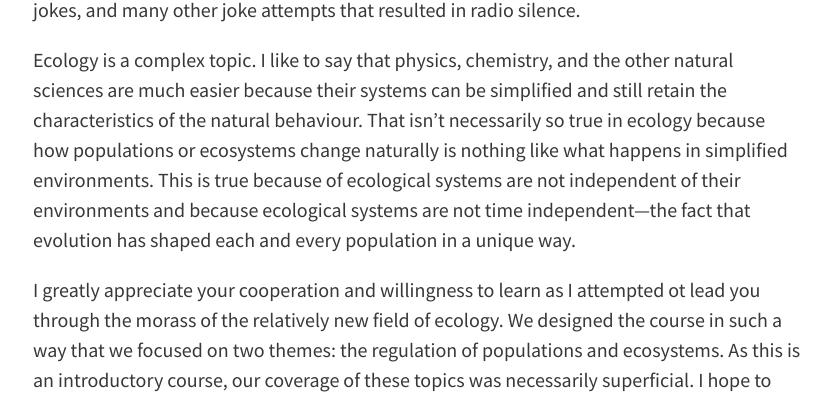
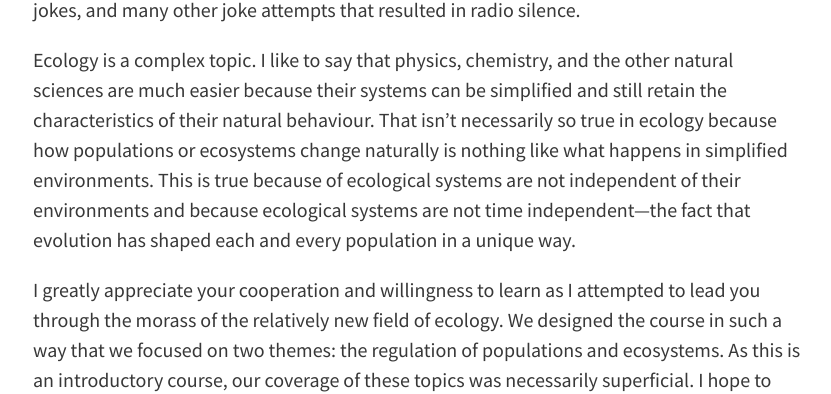
Before and after one commit to davan690/ColbyEcology.github.io, a Jekyll site: the page built from _posts/2018-12-13-ThankYou.md, in a window 1280 px wide and 1400 px high, scrolled down 680 px. Shown: the part 213-607 px from the top of the window, without its empty margins (223-1054 px from the left). Built offline with Jekyll 4.4.1, drawn with Linux system fonts in a browser that asks for light colours; comment, search, counter and statistics services are not loaded; some of the changed text lies outside the part shown.

Commit message:
thank you post edit 1

```diff
--- a/_posts/2018-12-13-ThankYou.md
+++ b/_posts/2018-12-13-ThankYou.md
@@ -12,14 +12,14 @@ I'm proctoring your final, where I've asked for you to demonstrate your understa
 
 The semester has been a quite a journey: 41 meetings (roughly 2370 minutes, which is 39.5 hours or about 3 full waking days), around 36 lectures (roughly 1800 minutes, which is 30 hours or just under 3 full waking days of listening to me straight!), 3 2-hr. exams, 12 quizzes, 12 problem sets, 1 optional problem set, 1 projector-bulb failure, 1 chalk-talk, probably over 1000 instances of me mentioning each the words "population" and "ecosystem," dozens of derivatives written, a plethora of phase planes drawn, at least two self-deprecating long-hair jokes, and many other joke attempts that resulted in radio silence.
 
-Ecology is a complex topic. I like to say that physics, chemistry, and the other natural sciences are much easier because their systems can be simplified and still retain the characteristics of the natural behaviour. That isn't necessarily so true in ecology because how populations or ecosystems change naturally is nothing like what happens in simplified environments. This is true because of ecological systems are not independent of their environments and because ecological systems are not time independent—the fact that evolution has shaped each and every population in a unique way.
+Ecology is a complex topic. I like to say that physics, chemistry, and the other natural sciences are much easier because their systems can be simplified and still retain the characteristics of their natural behaviour. That isn't necessarily so true in ecology because how populations or ecosystems change naturally is nothing like what happens in simplified environments. This is true because of ecological systems are not independent of their environments and because ecological systems are not time independent—the fact that evolution has shaped each and every population in a unique way.
 
-I greatly appreciate your cooperation and willingness to learn as I attempted ot lead you through the morass of the relatively new field of ecology. We designed the course in such a way that we focused on two themes: the regulation of populations and ecosystems. As this is an introductory course, our coverage of these topics was necessarily superficial. I hope to have inspired you to want to learn more deeply about ecological science.
+I greatly appreciate your cooperation and willingness to learn as I attempted to lead you through the morass of the relatively new field of ecology. We designed the course in such a way that we focused on two themes: the regulation of populations and ecosystems. As this is an introductory course, our coverage of these topics was necessarily superficial. I hope to have inspired you to want to learn more deeply about ecological science.
 
 Of course natural phenomena are interesting, valuable, and deserve study in their own right, but ecology in particular will be playing an increasingly important role in your lives and I hope that after this semester I've better equipped and empowered you to engage with ecological issues throughout your lives. That is, through an ever-increasing population, net and per-capita use of resources, and grossly uneven distribution of resources among individual humans and human populations, there is a greater demand on what is effectively finite resources on Earth (not to mention Leibig's Law of the Minimum that states that processes are governed by limiting factors or resources). Populations, species, communities, and ecosystem are being eroded and lost from the universe at an irresponsible, unethical, and unsustainable rate. Hyper-industrialization -resource extraction are only exacerbating the depletion and tainting of our finite resources. These are serious problems that need our immediate attention.
 
 I apologize on behalf of the aged that we have yet to solve all of the Earth's ecological problems, among the political, cultural, philosophical, religious, et cetera ones as well. Please believe my when I say that I have tried. The way these problems can only be resolved is through education and by the youth—which is you (and hopefully me)! It's certainly going to take a lot of work, but over time and, as they say, the dinosaurs die, you have the power to solve these problems!
 
-But to return to a more local scale of this class: thank you so very much for what was, from my perspective, a very good semester. Being that this was my second time around, I felt like I improved the course vastly over the first time I taught it, but it certainly had its imperfections. Thank you for your feedback and participation. I'll use that to make "Ecology v.3.0" an even better course. I especially appreciate those who participated in lecture and came to office hours to discuss the course material in greater depth. I also enjoyed this semester because I felt like I got to know nearly all of you on a more personal level. You all are talented and have a tremendous amount of potential—I cannot wait to see what the future has in store for each and every one of you.
+But to return to a more local scale of this class: thank you so very much for what was, from my perspective, a very good semester. Being that this was my second time around, I felt like I improved the course vastly over the first time I taught it, but it certainly had its imperfections. Thank you for your feedback and participation. I'll use that to make "Ecology v.3.0" an even better course. I especially appreciate those who participated in lecture and came to office hours to discuss the course material in greater depth. I also enjoyed this semester because I felt like I got to know nearly all of you on a more personal level. You all are talented and have a tremendous amount of potential—I cannot wait to see what the future has in store for each and every one of you!
 
 Again, thank you so much and please keep in touch!!!
```
